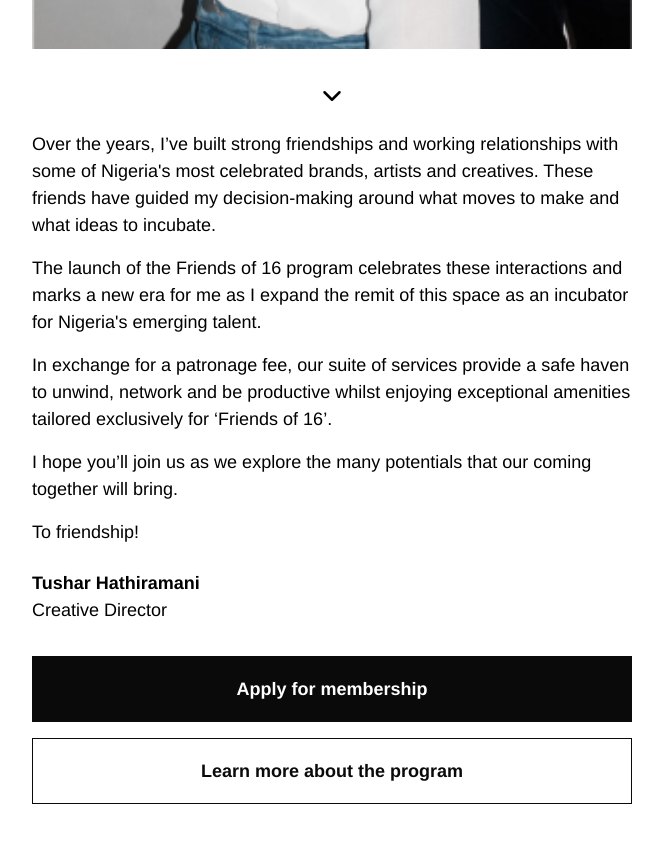
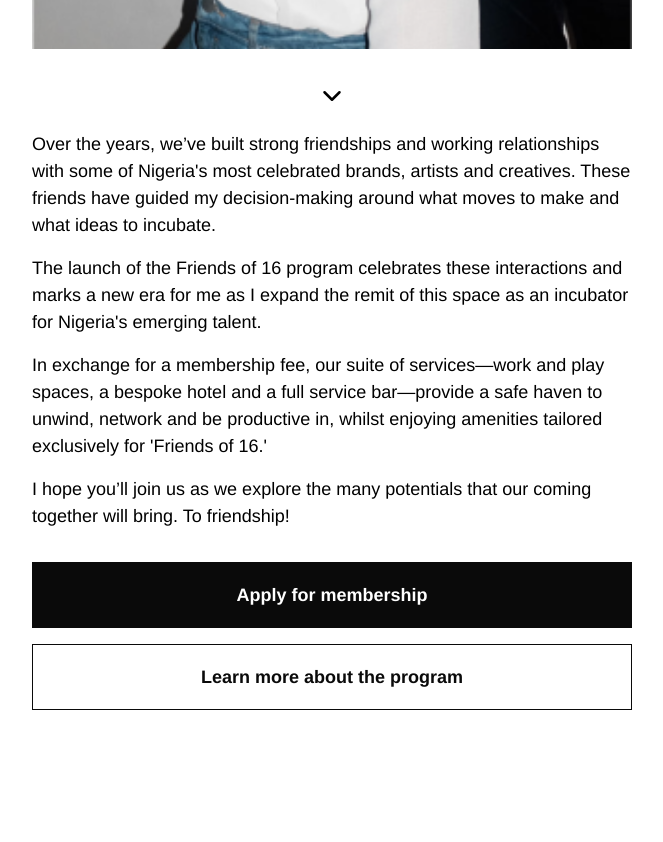
Before and after one commit to emmanuelolusola/f16, a React (Vite) app: page /membership in a window 1280 px wide. Shown: the part 760-1602 px from the top of the page, without its empty margins (308-971 px from the left). After the commit the page ends 1540 px from the top, so only its background shows below. Built offline with nearby package versions, Linux system fonts and the light colour scheme.

Commit message:
coworking changes

```diff
--- a/src/components/menu/Coworking.jsx
+++ b/src/components/menu/Coworking.jsx
@@ -141,7 +141,7 @@ const Coworking = () => {
   };
 
   return (
-    <div className="w-full h-[100dvh] lg:h-full py-[10px] lg:py-[20px]">
+    <div className="w-full h-full py-[10px] lg:py-[20px]">
       <div className="w-full fixed top-0 flex justify-between items-center py-[15px] lg:pb-0 lg:pt-[30px] px-[24px] lg:px-[96px] bg-white z-10">
         <p
           className="font-bold text-[18px] cursor-pointer"
@@ -159,7 +159,7 @@ const Coworking = () => {
           Menu
         </p>
       </div>
-      <div className="h-[80px] lg:h-[100px]"></div>
+      <div className="h-[60px] lg:h-[80px]"></div>
       {loader ? (
         <div className="w-full h-[80vh] flex justify-center items-center">
           <div
@@ -170,26 +170,35 @@ const Coworking = () => {
           ></div>
         </div>
       ) : (
-        <div className="h-[85dvh] lg:h-full px-[24px] lg:px-0 lg:w-[600px] lg:mx-auto grid grid-col content-between gap-4 lg:gap-8">
+        <div className="h-full px-[24px] lg:px-0 lg:w-[600px] lg:mx-auto grid grid-col content-between gap-4 lg:gap-8">
           <div className="flex flex-col gap-4">
             <p className="text-[18px] font-bold">Book a Spot</p>
             <img src={image} alt="" className="w-full pb-0" />
             <div className="w-full flex flex-col">
-              <p className="font-normal text-[18px] w-full py-[12px] border-b border-black ">
+              <p className="font-normal text-[18px] w-full py-[10px] border-b border-black ">
                 What's included
               </p>
-              <p className="font-bold text-[18px] w-full py-[12px] border-b border-black ">
+              <p className="font-bold text-[18px] w-full py-[10px] border-b border-black ">
                 Communal seating
               </p>
-              <p className="font-bold text-[18px] w-full py-[12px]">
+              <p className="font-bold text-[18px] w-full py-[10px] border-b border-black ">
                 Extra high stools by the bar
+              </p>
+              <p className="font-bold text-[18px] w-full py-[10px] border-b border-black ">
+                Internet access
+              </p>
+              <p className="font-bold text-[18px] w-full py-[10px] border-b border-black ">
+                The bar
+              </p>
+              <p className="font-bold text-[18px] w-full py-[10px]">
+                Global network of creatives
               </p>
             </div>
           </div>
 
           {!isCoworkingAvailable ? (
             <button
-              className="w-full h-[66px] bg-[#0a0a0a] text-[#ffffff] text-[18px] font-bold mb-[10px] disabled:bg-[#e1e1e1] disabled:text-[#bebebe]"
+              className="w-full h-[66px] bg-[#0a0a0a] text-[#ffffff] text-[18px] font-bold mb-[20px] disabled:bg-[#e1e1e1] disabled:text-[#bebebe]"
               onClick={toggleDrawer}
               disabled
             >
@@ -197,7 +206,7 @@ const Coworking = () => {
             </button>
           ) : (
             <button
-              className="w-full h-[66px] bg-[#0a0a0a] text-[#ffffff] text-[18px] font-bold mb-[10px] disabled:bg-[#e1e1e1] disabled:text-[#bebebe]"
+              className="w-full h-[66px] bg-[#0a0a0a] text-[#ffffff] text-[18px] font-bold mb-[20px] disabled:bg-[#e1e1e1] disabled:text-[#bebebe]"
               onClick={toggleDrawer}
             >
               Book
--- a/src/components/menu/Membership.jsx
+++ b/src/components/menu/Membership.jsx
@@ -48,7 +48,7 @@ const Membership = () => {
 
       <div className="flex flex-col gap-4 px-[24px] lg:w-[600px] lg:mx-auto lg:px-0 pb-[40px] lg:pb-[50px]">
         <p className="font-normal text-[18px]">
-          Over the years, I’ve built strong friendships and working
+          Over the years, we’ve built strong friendships and working
           relationships with some of Nigeria's most celebrated brands, artists
           and creatives. These friends have guided my decision-making around
           what moves to make and what ideas to incubate.
@@ -59,20 +59,16 @@ const Membership = () => {
           incubator for Nigeria's emerging talent.
         </p>
         <p className="font-normal text-[18px]">
-          In exchange for a patronage fee, our suite of services provide a safe
-          haven to unwind, network and be productive whilst enjoying exceptional
-          amenities tailored exclusively for ‘Friends of 16’.
+          In exchange for a membership fee, our suite of services—work and play
+          spaces, a bespoke hotel and a full service bar—provide a safe haven to
+          unwind, network and be productive in, whilst enjoying amenities
+          tailored exclusively for 'Friends of 16.'
         </p>
         <p className="font-normal text-[18px]">
           I hope you’ll join us as we explore the many potentials that our
-          coming together will bring.
+          coming together will bring. To friendship!
         </p>
-        <p className="font-normal text-[18px]">To friendship!</p>
-        <div className="flex flex-col gap-0 mt-2 mb-4">
-          <p className="font-bold text-[18px]">Tushar Hathiramani</p>
-          <p className="font-normal text-[18px]">Creative Director</p>
-        </div>
-        <div className="flex flex-col gap-4">
+        <div className="flex flex-col gap-4 mt-4">
           <div
             className="w-full h-[66px] bg-[#0a0a0a] text-white text-[18px] font-bold flex justify-center items-center cursor-pointer"
             onClick={() => {
--- a/src/components/menu/MembershipAbout.jsx
+++ b/src/components/menu/MembershipAbout.jsx
@@ -65,7 +65,8 @@ const MembershipAbout = () => {
           <p className="font-bold text-[18px]">Here’s what to expect:</p>
           <p className="font-normal text-[18px]">
             1. During the week, preferential access (via our dedicated app) to
-            our co-working space, which adapts to your needs throughout the day.
+            our work and play spaces, which adapts to your needs throughout the
+            day.
           </p>
           <p className="font-normal text-[18px]">
             2. On weekends, preferential access to our #OpenWeekend format and
@@ -105,8 +106,8 @@ const MembershipAbout = () => {
         <div className="flex flex-col gap-4">
           <p className="font-bold text-[18px]">RATES</p>
           <p className="font-normal text-[18px]">
-            $250 for one year. <br />
-            $150 for 6 months.
+            $250 (₦400,000) for one year. <br />
+            $150 (₦250,000) for six months.
           </p>
         </div>
         <p className="font-normal text-[18px]">
```
